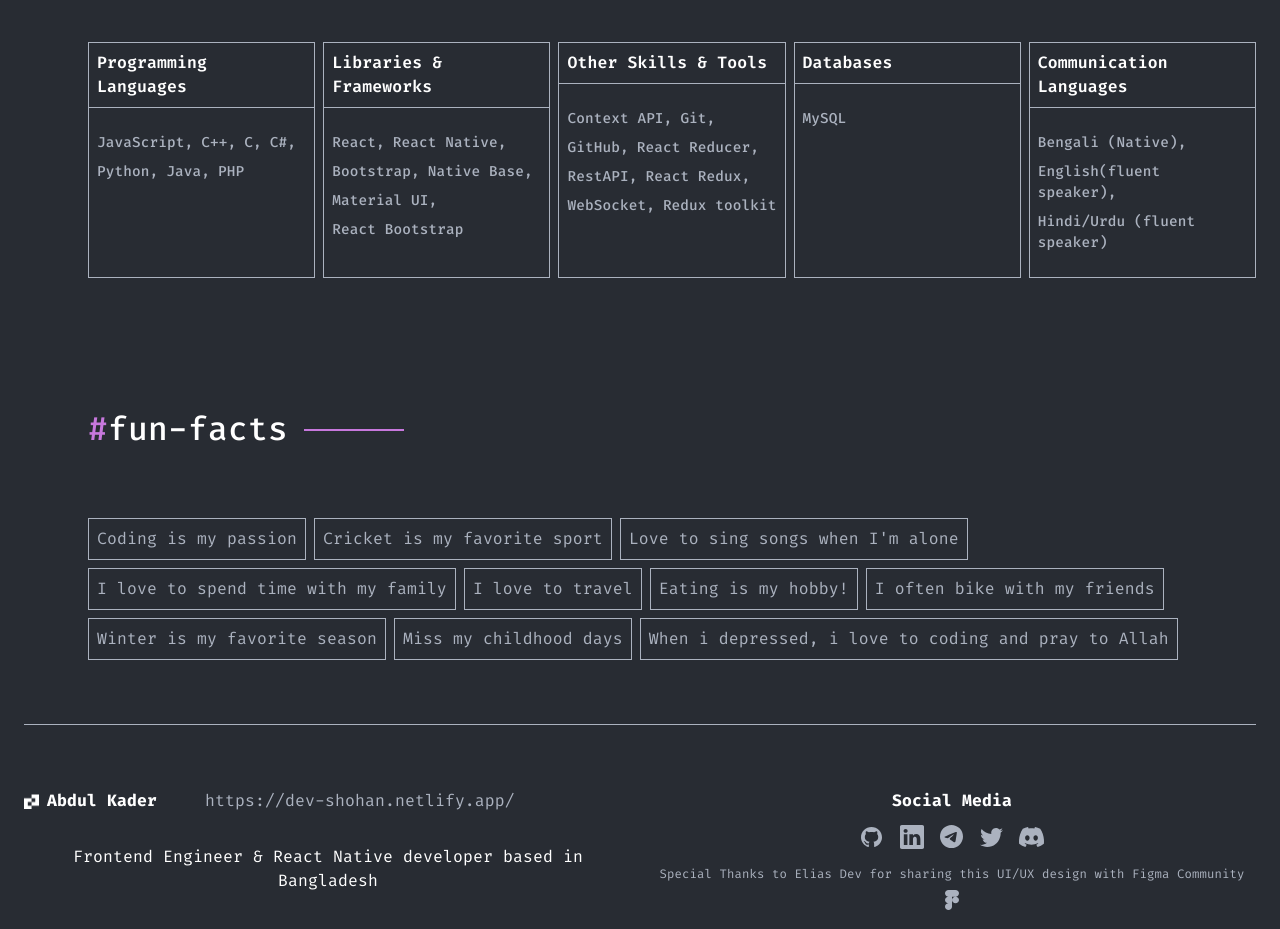
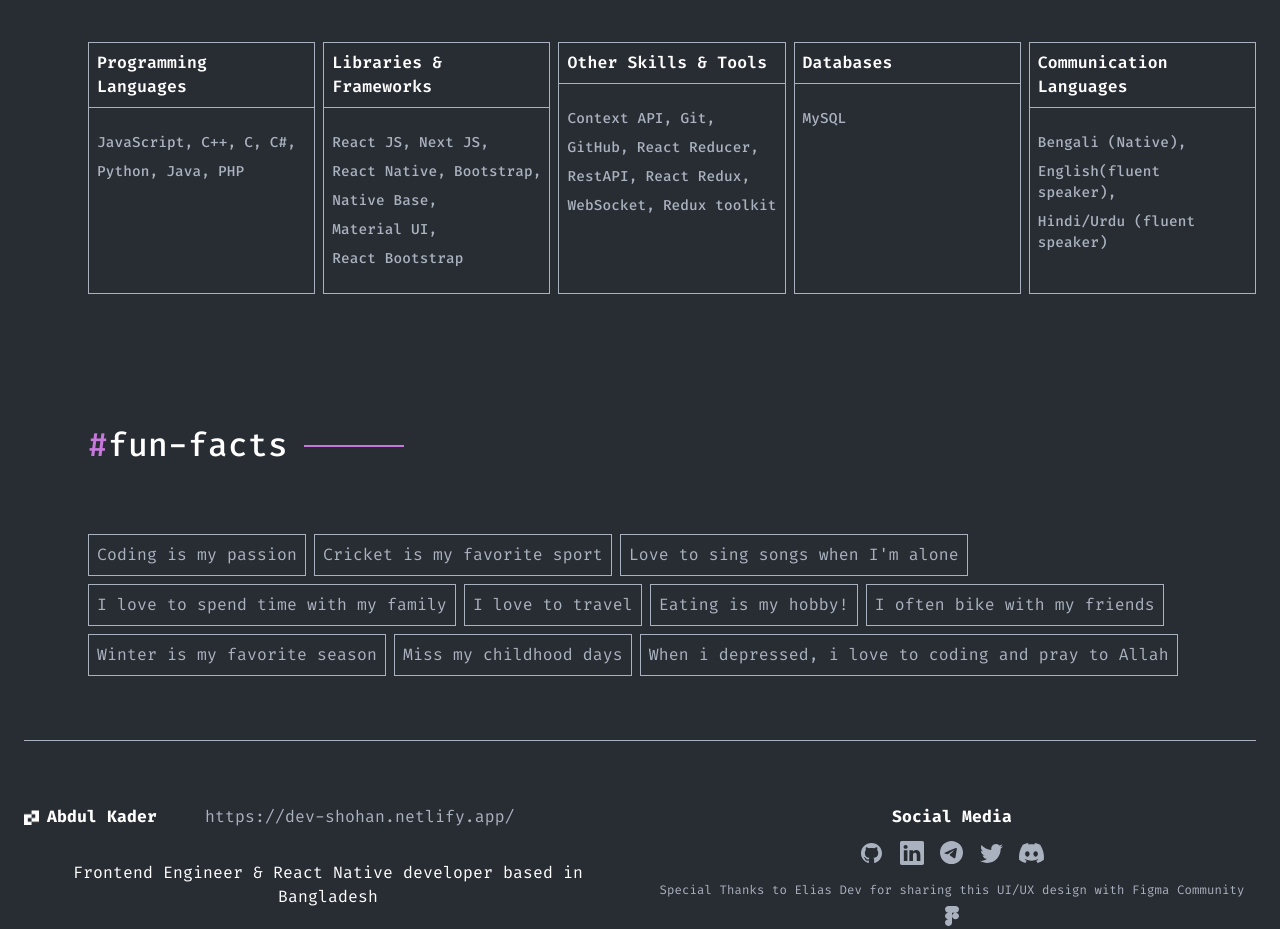
Before and after one commit to abdulkadershohan/react-protfolio, a React (Create React App) app: page /about in a window 1280 px wide. Shown: the part 940-1869 px from the top of the page. Built offline with nearby package versions, Linux system fonts and the light colour scheme.

Commit message:
sliks updates

```diff
--- a/src/components/about/AboutMeFull.jsx
+++ b/src/components/about/AboutMeFull.jsx
@@ -30,7 +30,7 @@ const aboutMeData = {
         {
             id: 2,
             title: 'Libraries & Frameworks',
-            items: ["React,", "React Native,", "Bootstrap,", "Native Base,", "Material UI,", "React Bootstrap"]
+            items: ["React JS,", "Next JS,", "React Native,", "Bootstrap,", "Native Base,", "Material UI,", "React Bootstrap"]
         },
         {
             id: 3,
--- a/src/components/skils/Skils.js
+++ b/src/components/skils/Skils.js
@@ -29,7 +29,7 @@ const mySkills = [
     {
         id: 2,
         title: 'Libraries & Frameworks',
-        items: ["React,", "React Native,", "Material UI,", "Native Base,", "Bootstrap,", "React Bootstrap"]
+        items: ["React JS,", "Next JS,", "React Native,", "Material UI,", "Native Base,", "Bootstrap,", "React Bootstrap"]
     },
     {
         id: 3,
```
